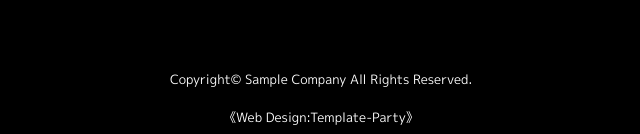
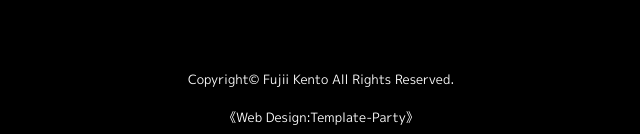
Before and after one commit to k-cv/k-cv.github.io, a plain HTML site: page index.html in a window 1280 px wide. Shown: the part 1348-1482 px from the top of the page, 319-959 px from the left. Drawn offline with nearby package versions, Linux system fonts and the light colour scheme.

Commit message:
minor change

```diff
--- a/index.html
+++ b/index.html
@@ -91,7 +91,7 @@
 
 
 <footer>
-<small>Copyright&copy; <a href="index.html">Sample Company</a> All Rights Reserved.</small>
+<small>Copyright&copy; <a href="index.html">Fujii Kento</a> All Rights Reserved.</small>
 <span class="pr"><a href="https://template-party.com/" target="_blank">《Web Design:Template-Party》</a></span>
 </footer>
 
```
